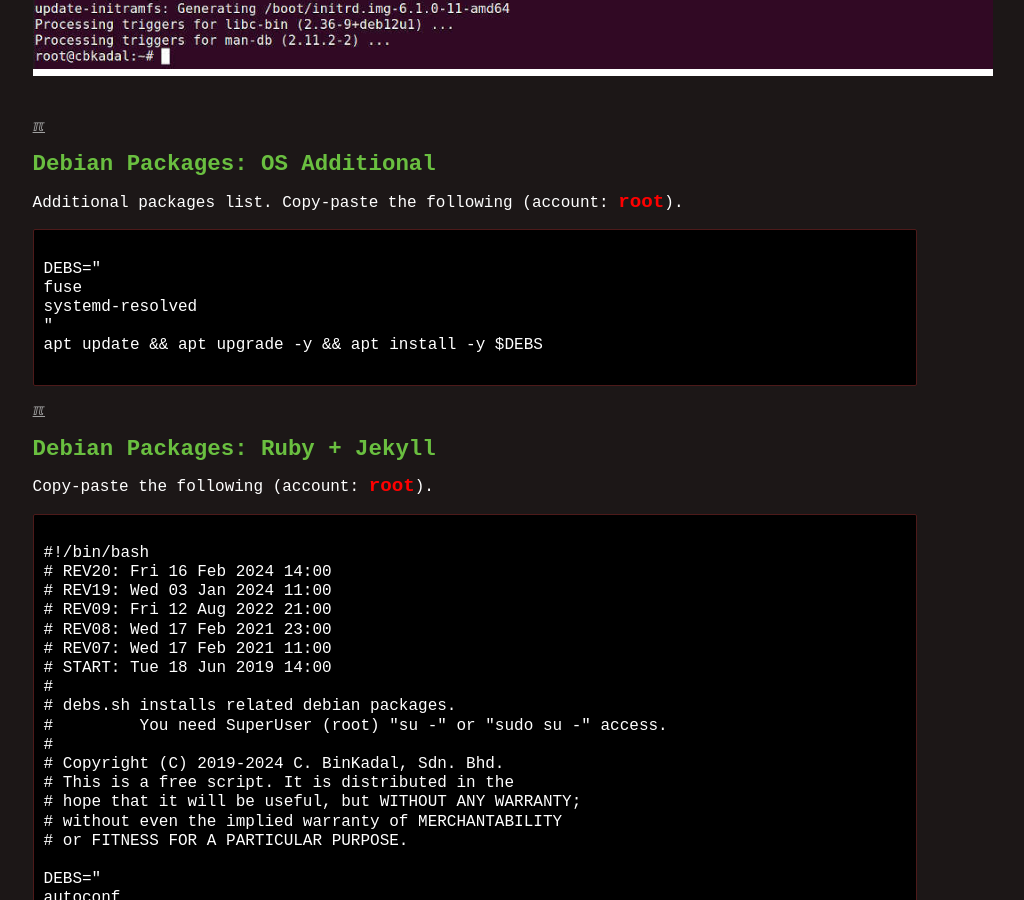
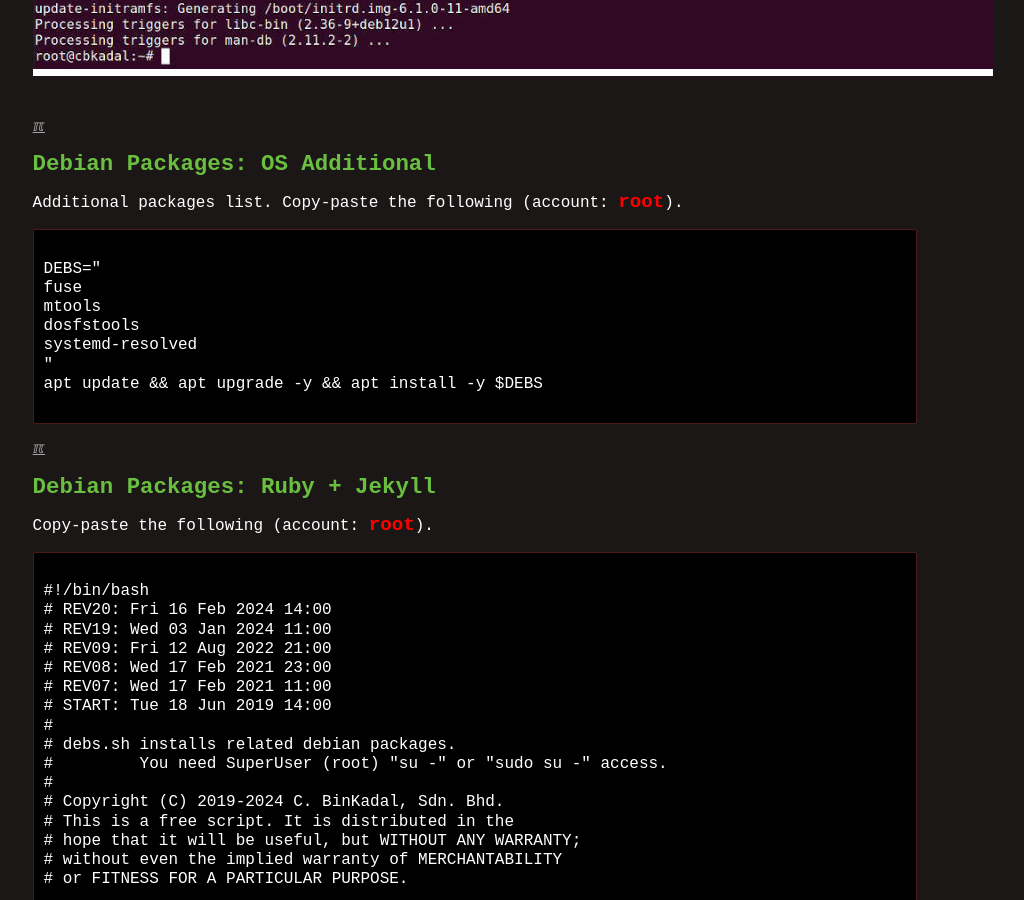
Before and after one commit to os2xx/doit, a Jekyll site: the page built from 026.md, in a window 1280 px wide and 900 px high, scrolled down 4991 px. Shown: the whole window, without its empty margins (165-1189 px from the left). Built offline with Jekyll 4.4.1, drawn with Linux system fonts in a browser that asks for light colours.

Commit message:
modified:   assets/scripts/026-debOSPADD

```diff
--- a/026.md
+++ b/026.md
@@ -149,6 +149,8 @@ Additional packages list. Copy-paste the following
 {% raw %}
 DEBS="
 fuse
+mtools
+dosfstools
 systemd-resolved
 "
 apt update && apt upgrade -y && apt install -y $DEBS
```
Also changed, not shown: 004.md (+1 -1 lines), 1 other file.
